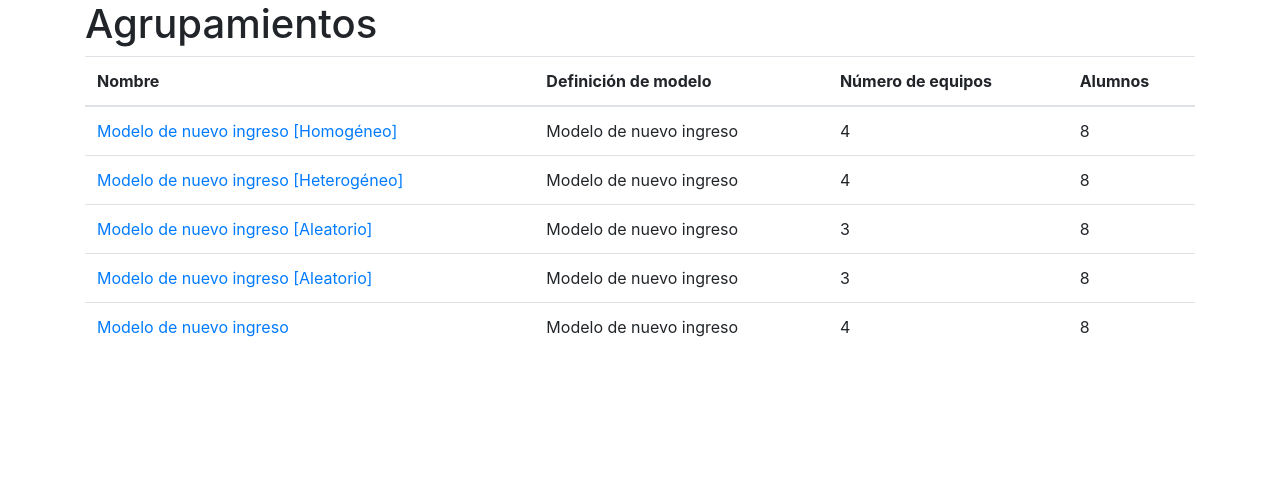
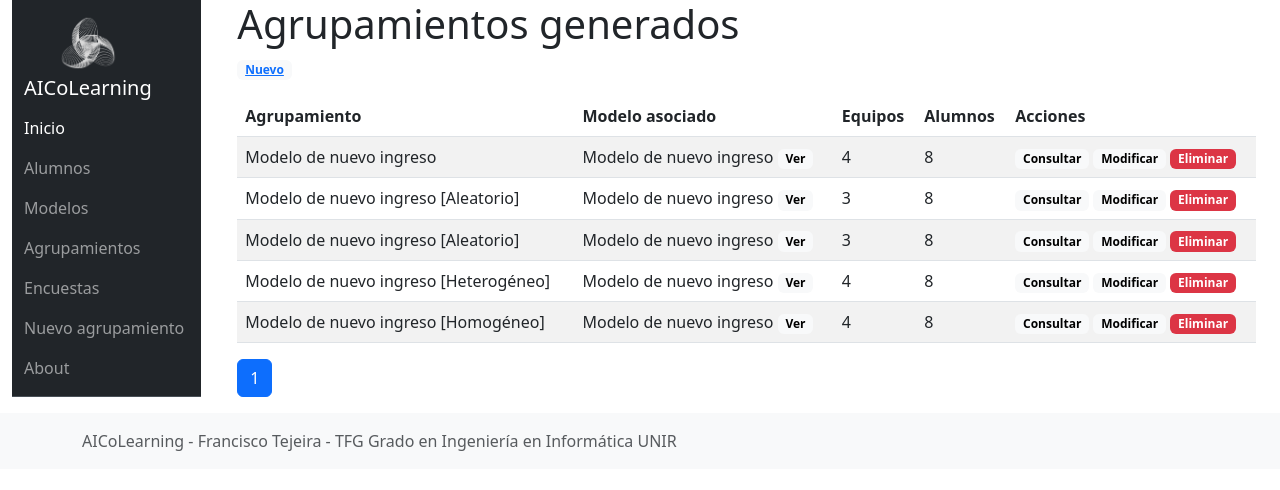
Before and after one commit to cmk276/aicolearning, a Django app: page /trabajo_colaborativo/agrupamientos/ in a window 1280 px wide. Shown: the top 490 px of the page. Run offline with Django 4.2, Linux system fonts and the light colour scheme; data comes from the database, SQL or seed files in the repository; some libraries are stand-ins or nearby versions.

Commit message:
Vista de Agrupamientos ok

```diff
--- a/aicolearning/trabajo_colaborativo/templates/trabajo_colaborativo/agrupamientos.html
+++ b/aicolearning/trabajo_colaborativo/templates/trabajo_colaborativo/agrupamientos.html
@@ -1,39 +1,74 @@
-<!DOCTYPE html>
-<html>
-<head>
-  <title>{{titulo}}</title>
-  <link rel="stylesheet" href="https://stackpath.bootstrapcdn.com/bootstrap/4.5.2/css/bootstrap.min.css">
-</head>
-<body>
+{% extends "trabajo_colaborativo/index_generic.html" %}
+
+{% block title %}
+- Agrupamientos
+{% endblock %}
+
+{% block content %}
 
 <div class="container">
-  <h1>{{titulo}}</h1>
+    <h1>Agrupamientos generados</h1>
+    <p>
+        <span class="badge text-bg-light"><a href="">Nuevo</a></span>
+    </p>
     {% if agrupamientos %}
-    <table class="table">
+        <table class="table table-striped">
             <thead>
                 <tr>
-          <th>Nombre</th>
-          <th>Definición de modelo</th>
-          <th>Número de equipos</th>
+                  <th>Agrupamiento</th>
+                  <th>Modelo asociado</th>
+                  <th>Equipos</th>
                   <th>Alumnos</th>
+                  <th>Acciones</th>
                 </tr>
             </thead>
             <tbody>
                 {% for registro in agrupamientos %}
                 <tr>
-            <td><a href="{{registro.url_agrupamiento}}">{{ registro.etiqueta }}</a></td>
-            <td>{{ registro.modelo.nombre }}</td>
+                  <td>{{ registro.etiqueta }}</td>
+                  <td>
+                      {{ registro.modelo.nombre }}
+                      <span class="badge text-bg-light"><a class="link-underline-light link-body-emphasis" href="/modelos_de_alumnos/{{ registro.modelo.id }}">Ver</a></span>
+                  </td>
                   <td>{{ registro.num_equipos }}</td>
                   <td>{{ registro.num_alumnos }}</td>
+                  <td>
+                    <span class="badge text-bg-light"><a class="link-underline-light link-body-emphasis" href="{{registro.url_agrupamiento}}">Consultar</a></span>
+                    <span class="badge text-bg-light"><a class="link-underline-light link-body-emphasis" href="">Modificar</a></span>
+                      <span class="badge text-bg-danger">Eliminar</span>
+                  </td>
                 </tr>
                 {% endfor %}
             </tbody>
         </table>
+        <nav aria-label="Page navigation">
+            <ul class="pagination">
+            {% if page_obj.has_previous %}
+                <li class="page-item">
+                <a class="page-link" href="?page={{ page_obj.previous_page_number }}">Anterior</a>
+                </li>
+            {% endif %}
+            {% for num in page_obj.paginator.page_range %}
+                {% if num == page_obj.number %}
+                <li class="page-item active">
+                    <a class="page-link" href="?page={{ num }}">{{ num }}</a>
+                </li>
                 {% else %}
-    <p>No hay registros disponibles.</p>
+                <li class="page-item">
+                    <a class="page-link" href="?page={{ num }}">{{ num }}</a>
+                </li>
+                {% endif %}
+            {% endfor %}
+            {% if page_obj.has_next %}
+                <li class="page-item">
+                <a class="page-link" href="?page={{ page_obj.next_page_number }}">Siguiente</a>
+                </li>
+            {% endif %}
+            </ul>
+        </nav>
+    {% else %}
+        <p>No hay registros disponibles</p>
     {% endif %}
 </div>
 
-<script src="https://stackpath.bootstrapcdn.com/bootstrap/4.5.2/js/bootstrap.min.js"></script>
-</body>
-</html>
+{% endblock %}
--- a/aicolearning/trabajo_colaborativo/templates/trabajo_colaborativo/index.html
+++ b/aicolearning/trabajo_colaborativo/templates/trabajo_colaborativo/index.html
@@ -28,7 +28,7 @@
         <p class="card-text">Consulta de agrupamientos almacenados en el sistema</p>
       </div>
       <div class="card-footer">
-        <a href="#" class="card-link">Ver</a>
+        <a href="/trabajo_colaborativo/agrupamientos" class="card-link">Ver</a>
         <a href="#" class="card-link">Nuevo</a>
       </div>
     </div>
--- a/aicolearning/trabajo_colaborativo/templates/trabajo_colaborativo/index_generic.html
+++ b/aicolearning/trabajo_colaborativo/templates/trabajo_colaborativo/index_generic.html
@@ -33,7 +33,7 @@
                   <a class="nav-link active" aria-current="page" href="/trabajo_colaborativo">Inicio</a>
                   <a class="nav-link" href="/centro_de_estudios/">Alumnos</a>
                   <a class="nav-link" href="/modelos_de_alumnos/">Modelos</a>
-                  <a class="nav-link" href="#">Grupos</a>
+                  <a class="nav-link" href="/trabajo_colaborativo/agrupamientos">Agrupamientos</a>
                   <a class="nav-link" href="#">Encuestas</a>
                   <a class="nav-link" href="#">Nuevo agrupamiento</a>
                   <a class="nav-link" href="#">About</a>
--- a/aicolearning/trabajo_colaborativo/views.py
+++ b/aicolearning/trabajo_colaborativo/views.py
@@ -263,8 +263,10 @@ class VistaEquipos (View):
 
 # Clase para gestionar el listado de agrupamientos
 class VistaAgrupamientos(ListView):
-    model = Agrupamiento
+    #model = Agrupamiento
+    queryset = Agrupamiento.objects.order_by("etiqueta")
     template_name = 'trabajo_colaborativo/agrupamientos.html'
+    paginate_by = 10
     context_object_name = 'agrupamientos'
 
     def get_context_data(self, **kwargs):
```
Lines whose indentation alone changed are shown as unchanged.
